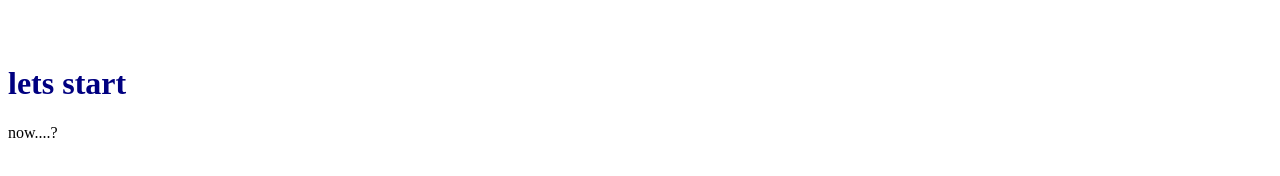
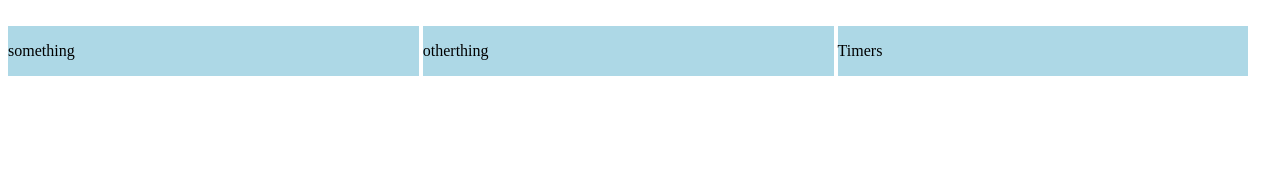
Before and after one commit to dooglz/SEC15, a plain HTML site: page src/index.html in a window 1280 px wide. Drawn offline with Linux system fonts and the light colour scheme.

Commit message:
3rd commit

```diff
--- a/src/index.html
+++ b/src/index.html
@@ -18,17 +18,28 @@
 </div>
 <div id="indicatortitle">
     <div class="indicatortitleblock" id="indicatortitle01">
-
+        <p>something</p>
     </div>
     <div class="indicatortitleblock" id="indicatortitle02">
-
+        <p>otherthing</p>
     </div>
     <div class="indicatortitleblock" id="indicatortitle03">
-
+        <p>Timers</p>
     </div>
 </div>
-<h1>lets start</h1>
-    now....?
-    <div></div>
+<div id="leftcontent">
+    <div id="player01" class="playerclass">
+    </div>
+    <div id="player02" class="playerclass">
+    </div>
+    <div id="player03" class="playerclass">
+    </div>
+    <div id="player04" class="playerclass">
+    </div>
+</div>
+<div id="rightcontent">
+    <div>
+    </div>
+</div>
 </body>
 </html>
--- a/src/mainstyle.css
+++ b/src/mainstyle.css
@@ -18,7 +18,3 @@
 }
 #indicatorblock03 {
 }
-
-h1 {
-    color: navy;
-}
```
